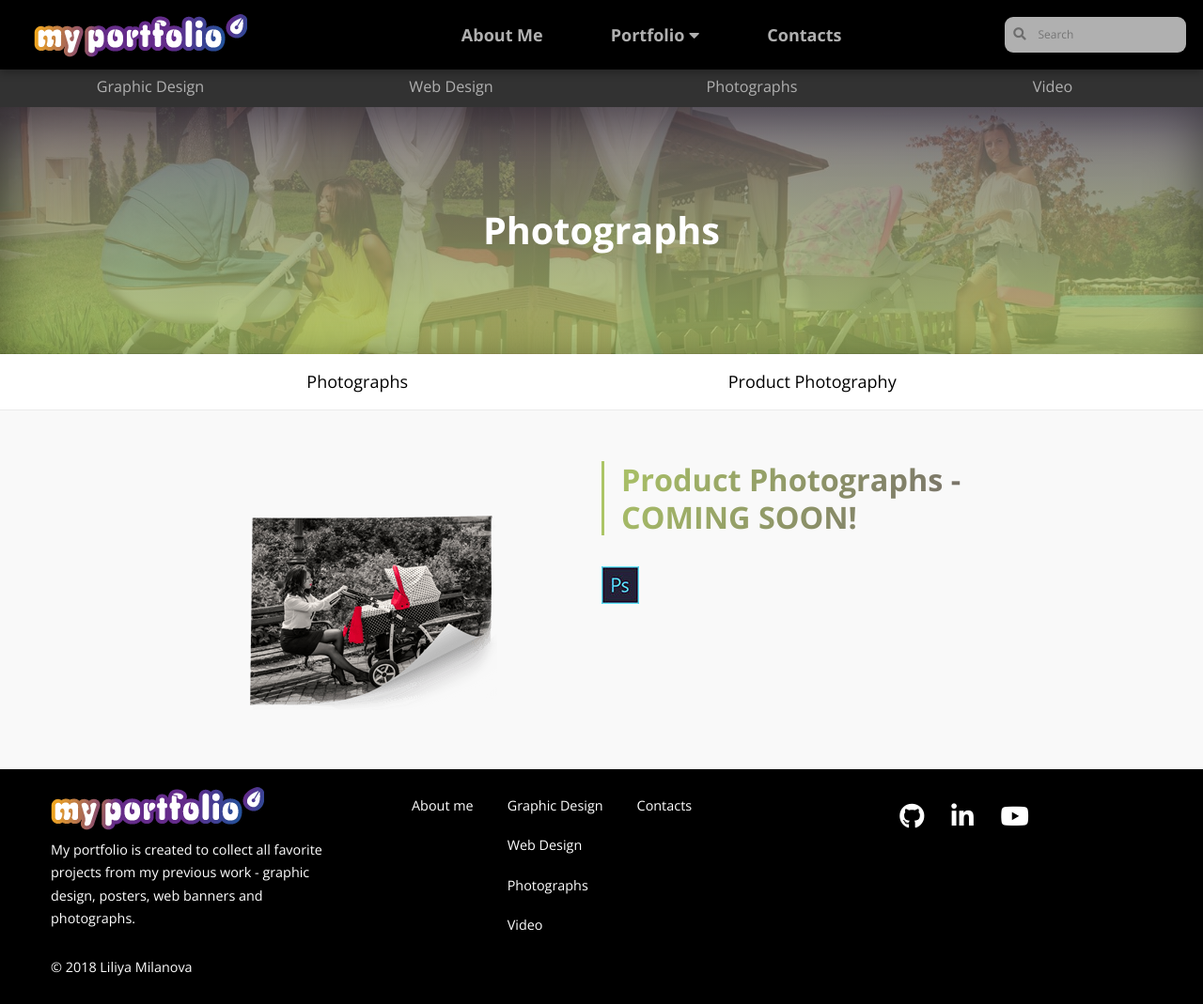
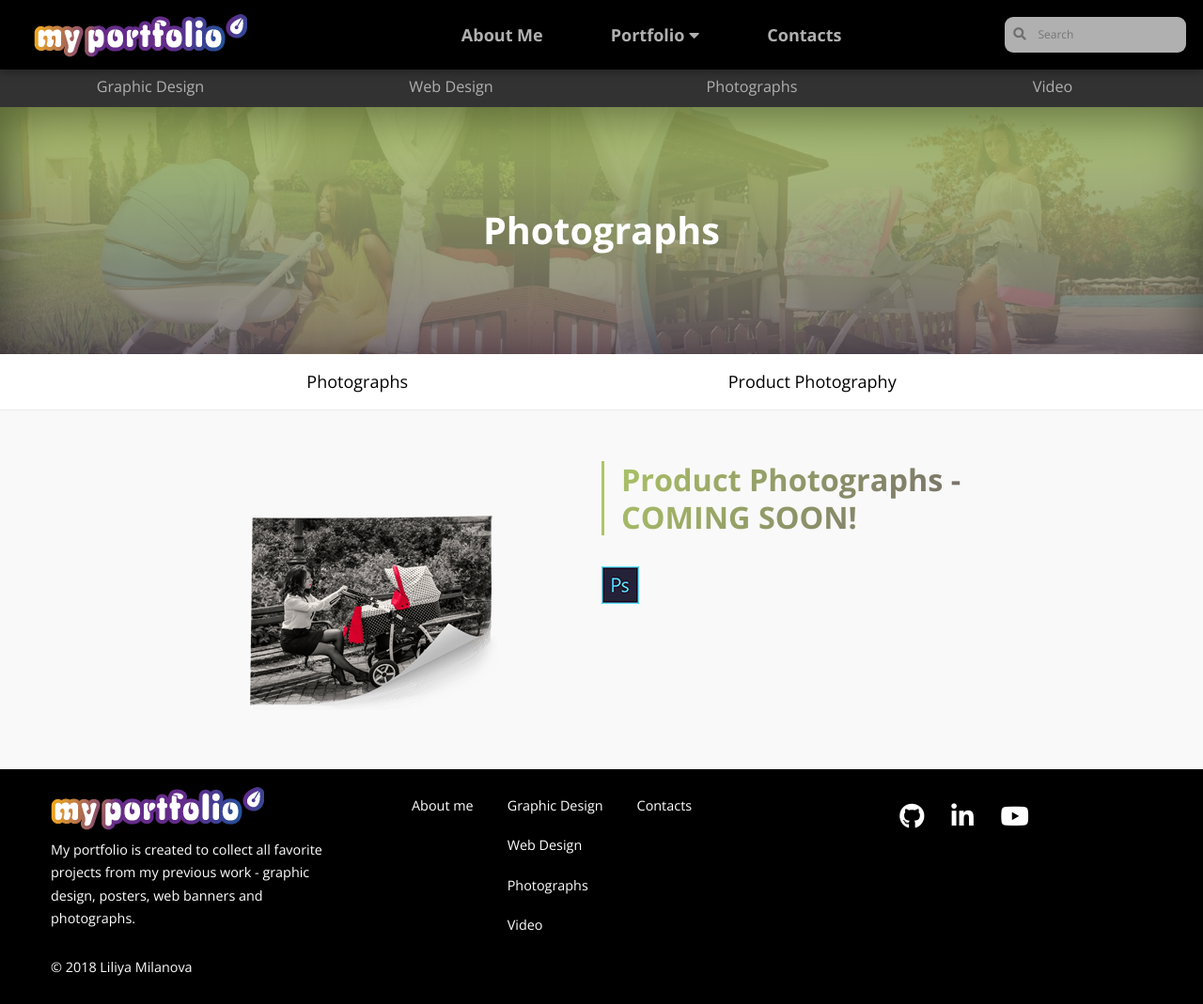
Before and after one commit to LiliyaMilanova/myportfolio, a Jekyll site: the page built from product-photographs.html, in a window 1280 px wide and 1069 px high. Shown: the whole window at 94% size. Built offline with Jekyll 4.4.1, drawn with Linux system fonts in a browser that asks for light colours; nearby versions of some CDN libraries.

Commit message:
Update styles.css

```diff
--- a/css/styles.css
+++ b/css/styles.css
@@ -623,8 +623,8 @@ body {
 /* style for photographs.html*/
 
 .header-section-photographs {
-    background-image: linear-gradient(0deg, rgba(172, 197, 102, 0.8),
-    rgba(108, 94, 106, 0.8)),
+    background-image: linear-gradient(0deg, rgba(108, 94, 106, 0.8),
+    rgba(172, 197, 102, 0.9)),
     url(/myportfolio/images/header-photographs.jpg);
     background-size: cover;
     background-position: center;
```
